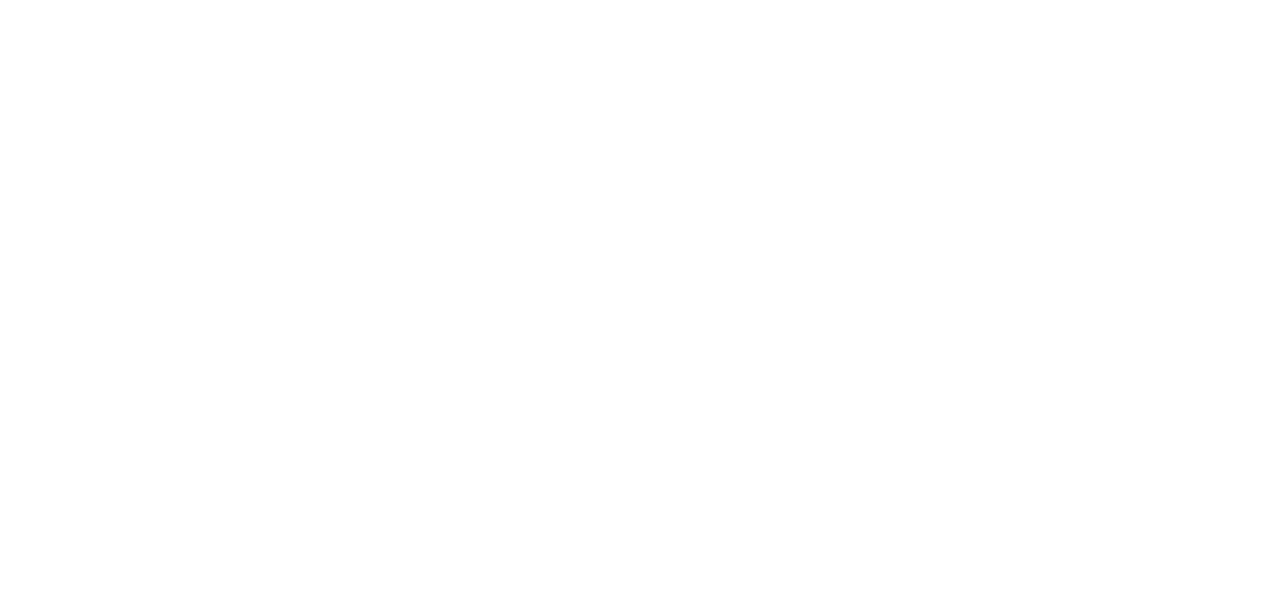
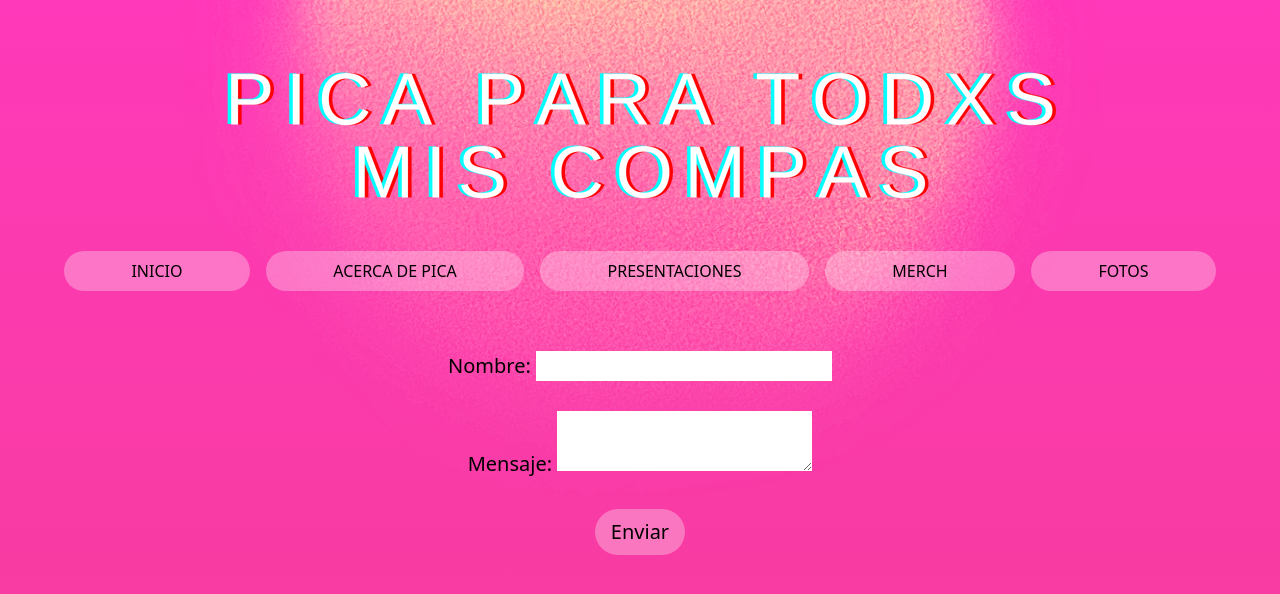
Before and after one commit to sacrajpg/picaparatodxsmiscompas, a plain HTML site: page contacto.html in a window 1280 px wide. Drawn offline with nearby package versions, Linux system fonts and the light colour scheme.

Commit message:
form - css

```diff
--- a/contacto.html
+++ b/contacto.html
@@ -0,0 +1,34 @@
+<!DOCTYPE html>
+<html lang="es">
+<head>
+    <meta charset="UTF-8">
+    <meta name="viewport" content="width=device-width, initial-scale=1.0">
+    <title>Contacto</title>
+    <link href="https://cdn.jsdelivr.net/npm/tailwindcss@2.2.19/dist/tailwind.min.css" rel="stylesheet">
+    <link href="css/styles.css" rel="stylesheet">
+</head>
+<body class="custom-bg min-h-screen">
+    <header class="flex flex-col items-center py-10">
+        <img src="img/titulo.png" alt="Pica para Todxs Mis Compas">
+        <nav class="flex space-x-4 mt-5">
+            <a href="index.html" class="nav-button">INICIO</a>
+            <a href="acercadepica/index.html" class="nav-button">ACERCA DE PICA</a>
+            <a href="presentaciones/index.html" class="nav-button">PRESENTACIONES</a>
+            <a href="merch/index.html" class="nav-button">MERCH</a>
+            <a href="fotos/index.html" class="nav-button">FOTOS</a>
+        </nav>
+    </header>
+    <div class="form-container">
+      <form id="contactForm">
+        <label for="nombre">Nombre:</label>
+        <input type="text" id="nombre" name="nombre"><br><br>
+
+        <label for="mensaje">Mensaje:</label>
+        <textarea id="mensaje" name="mensaje"></textarea><br><br>
+
+        <input type="submit" value="Enviar" class="nav-button">
+      </form>
+    </div>
+    <script src="js/form.js"></script>
+</body>
+</html>
--- a/css/styles.css
+++ b/css/styles.css
@@ -114,3 +114,14 @@ nav {
     justify-content: center;
     align-items: center;
 }
+.form-container {
+    display: flex;
+    justify-content: center;
+    align-items: flex-start;
+    padding-top: 20px;
+}
+
+form {
+    font-size: 1.25em;
+    text-align: center;
+}
--- /dev/null
+++ b/js/form.js
@@ -0,0 +1,19 @@
+document.getElementById('contactForm').addEventListener('submit', function(event) {
+    event.preventDefault();
+    const nombre = document.getElementById('nombre').value;
+    const mensaje = document.getElementById('mensaje').value;
+
+    const nombreRegex = /^[A-Za-zÁÉÍÓÚáéíóúÑñ\s]+$/;
+    if (!nombreRegex.test(nombre)) {
+        alert('El nombre solo puede contener letras.');
+        return;
+    }
+
+    guardarDatosFormulario(nombre, mensaje);
+});
+
+function guardarDatosFormulario(nombre, mensaje) {
+    console.log('Nombre:', nombre);
+    console.log('Mensaje:', mensaje);
+
+}
```
Also changed, not shown: desarrolladora.html (+1 -1 lines), index.html (+1 -1 lines).
